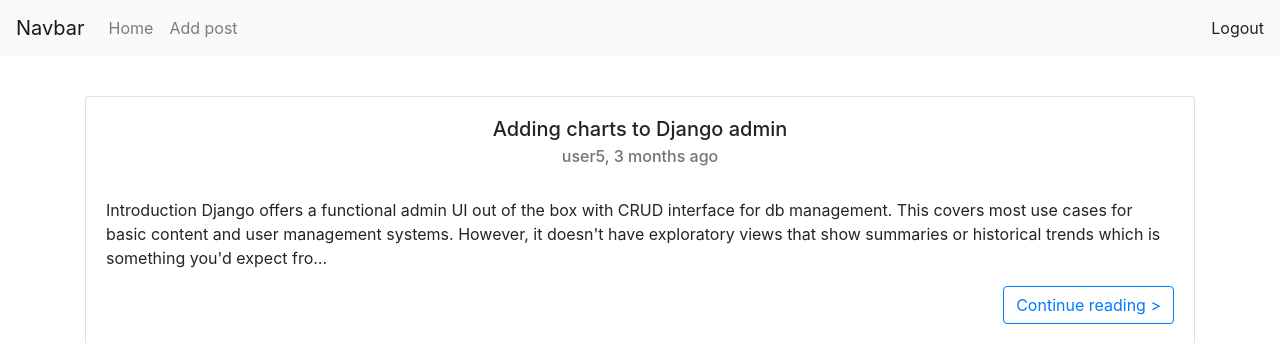
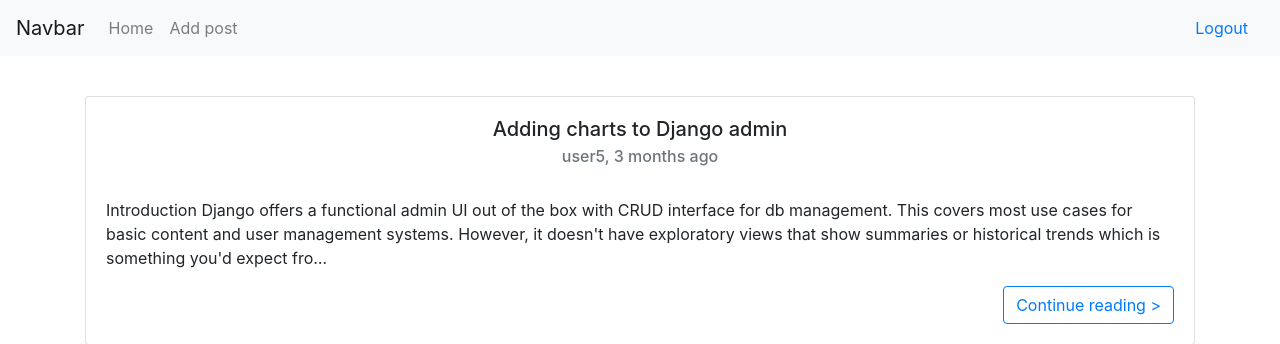
Before and after one commit to SyafiqTermizi/blog-api, a Django app: page /posts/ in a window 1280 px wide. Shown: the top 344 px of the page. Run offline with Django 3.2, Linux system fonts and the light colour scheme; a user stored in the database is signed in; data comes from the database, SQL or seed files in the repository; parts of the project's set-up code (start-up, migrations or seed data) failed here and were passed over; some libraries are stand-ins or nearby versions.

Commit message:
add login

```diff
--- a/config/settings.py
+++ b/config/settings.py
@@ -106,6 +106,8 @@
     },
 ]
 
+LOGIN_REDIRECT_URL = '/posts'
+LOGOUT_REDIRECT_URL = '/posts'
 
 # Internationalization
 # https://docs.djangoproject.com/en/2.1/topics/i18n/
--- a/config/urls.py
+++ b/config/urls.py
@@ -4,5 +4,6 @@
 
 urlpatterns = [
     path('', include('config.api')),
+    path('auth/', include('rest_framework.urls')),
     path('api/auth/', include('authentication.urls'))
 ]
--- a/templates/navbar.html
+++ b/templates/navbar.html
@@ -3,7 +3,7 @@
     <div class="collapse navbar-collapse" id="navbarSupportedContent">
         <ul class="navbar-nav mr-auto">
             <li class="nav-item">
-                <a class="nav-link" href="/">Home</a>
+                <a class="nav-link" href="{% url 'post-list' %}">Home</a>
             </li>
             {% if user.is_authenticated %}
                 <li class="nav-item">
@@ -11,13 +11,13 @@
                 </li>
             {% else %}
                 <li class="nav-item">
-                  <a id="login" class="nav-link" href="/login/">Login</a>
+                  <a id="login" class="nav-link" href="{% url 'rest_framework:login' %}">Login</a>
                 </li>
             {% endif %}
         </ul>
         <div id="logout" class="my-2 my-lg-0">
             {% if user.is_authenticated %}
-                Logout
+                <a id="login" class="nav-link" href="{% url 'rest_framework:logout' %}">Logout</a>
             {% endif %}
         </div>
     </div>
```
